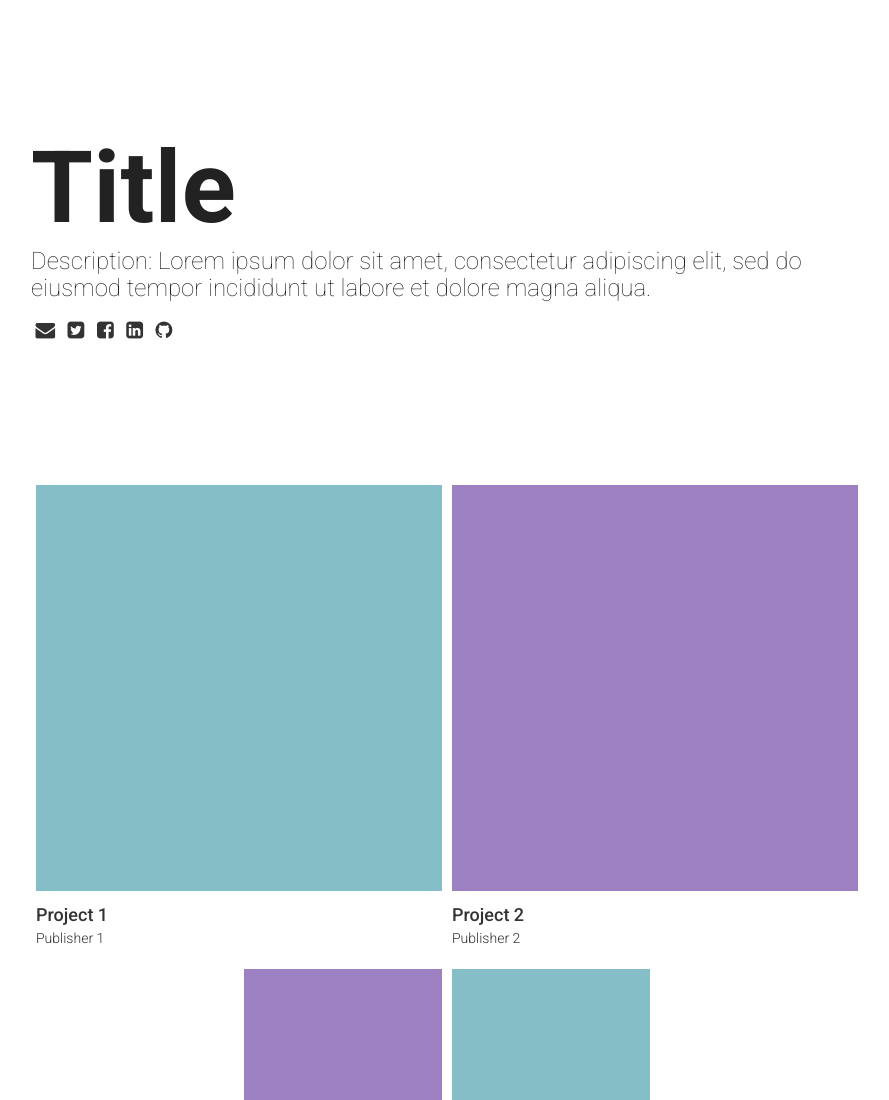
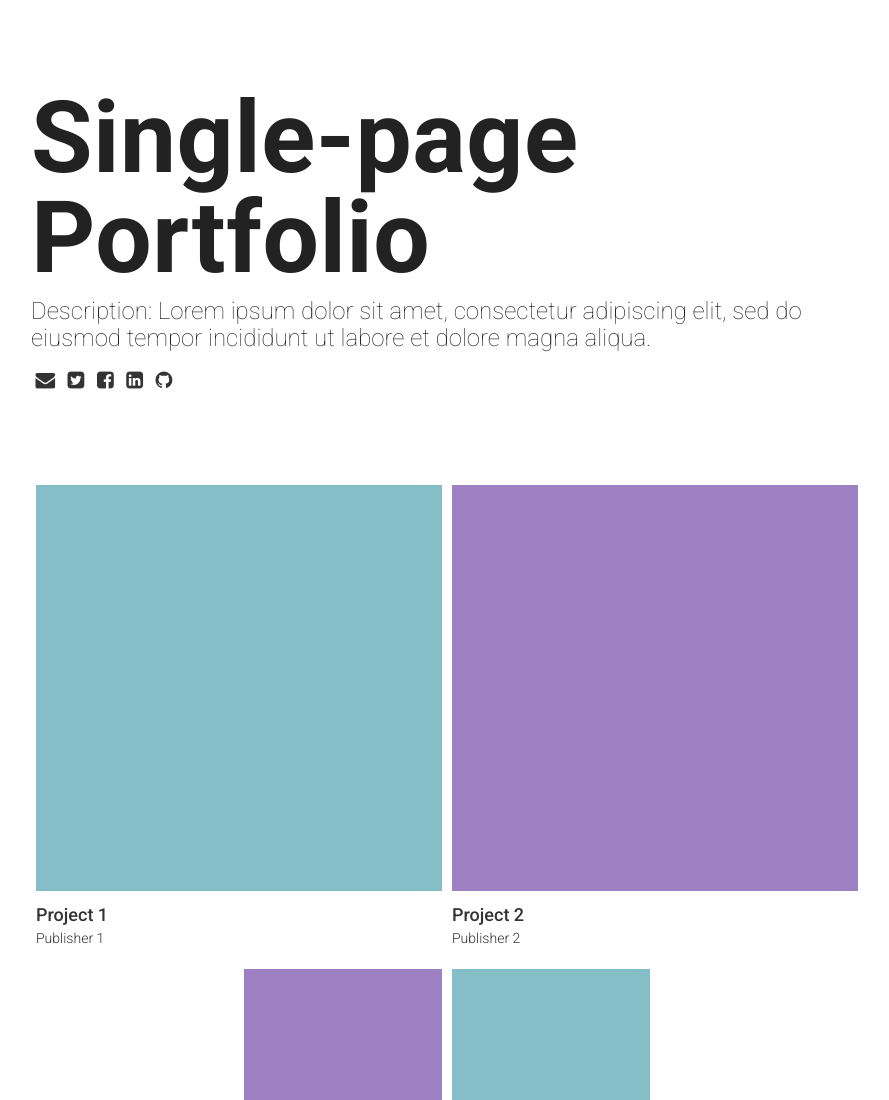
Before and after one commit to zhaoying2931/Ying, a website: page index.html in a window 1280 px wide. Shown: the top 1100 px of the page, without its empty margins (193-1082 px from the left). Drawn offline with nearby package versions, Linux system fonts and the light colour scheme.

Commit message:
finalize single page branch

```diff
--- a/index.html
+++ b/index.html
@@ -8,7 +8,7 @@
   <meta name="description" content="TK - Portfolio">
   <meta name="keywords" content="TK">
   <meta name="author" content="Your Name Here">
-  <title>Your Name Here TKTK</title>
+  <title>Your Name Here</title>
   <link href="dist/css/style.css" rel="stylesheet">
   <link href="https://fonts.googleapis.com/css?family=Roboto:100,300,500,700" rel="stylesheet">
   <script src="https://code.jquery.com/jquery-3.3.1.min.js" integrity="sha256-FgpCb/KJQlLNfOu91ta32o/NMZxltwRo8QtmkMRdAu8=" crossorigin="anonymous">
@@ -23,7 +23,7 @@
 <body>
   <section id="intro">
     <div class="intro-text">
-      <h1>Title</h1>
+      <h1>Single-page Portfolio</h1>
       <h5>Description: Lorem ipsum dolor sit amet, consectetur adipiscing elit, sed do eiusmod tempor incididunt ut labore et dolore magna aliqua.</h5>
       <div class="col-lg-12 col-sm-9 text-center icon">
         <a href="mailto:" target="_blank"><i class="fa fa-envelope fa-2x"></i></a>
```
